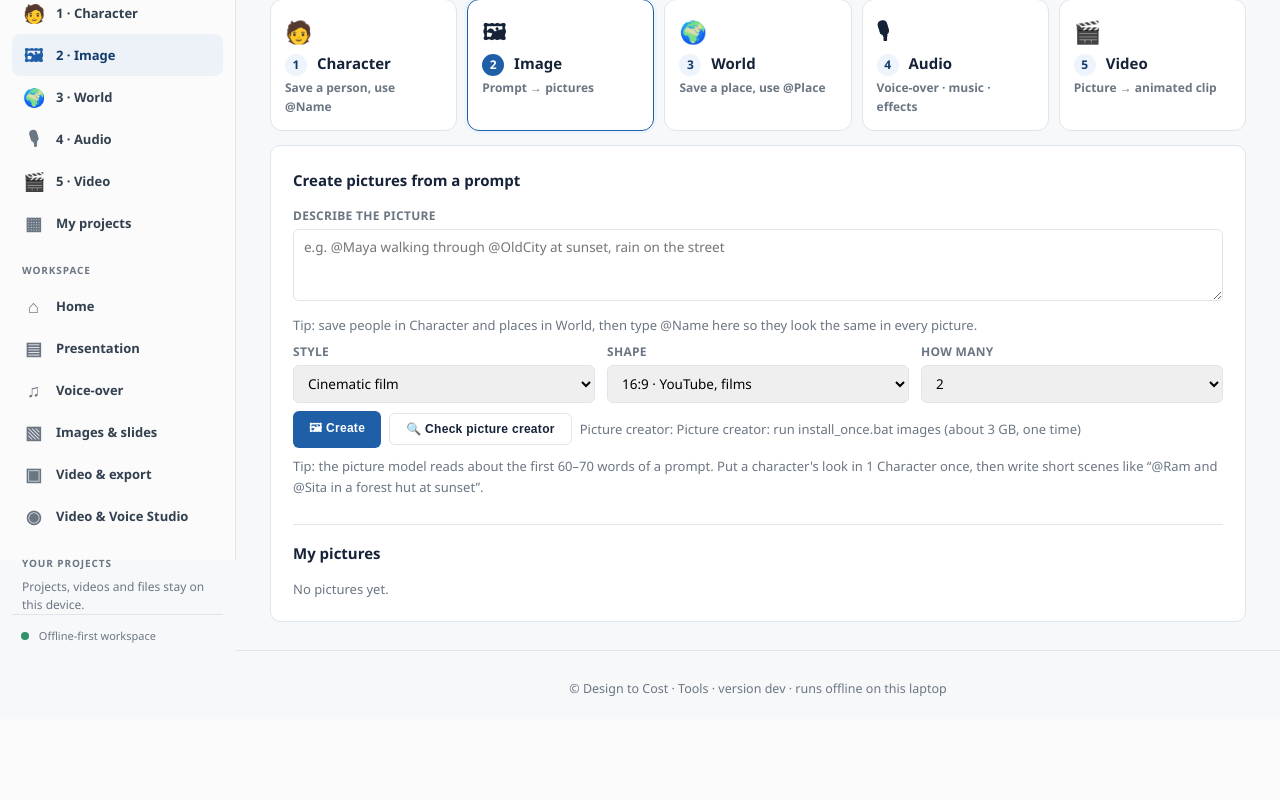
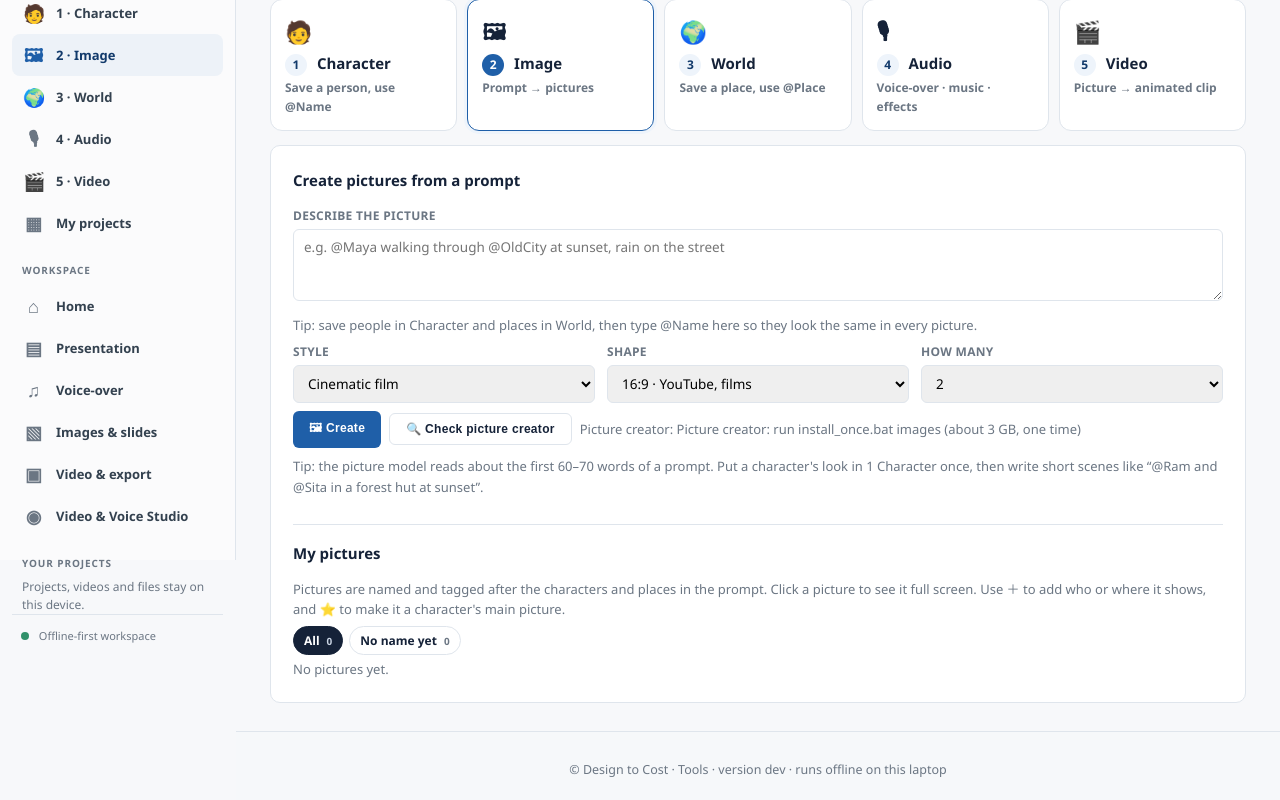
Before and after one commit to amitkumarshukla1210/video_PPT_making, a Flask app: page /tools/image in a window 1280 px wide. Shown: the part 240-1040 px from the top of the page. Before the commit the page ends 936 px from the top, so only its background shows below. Run offline with Flask 3, Linux system fonts and the light colour scheme.

Commit message:
v1.10.0: pictures named and tagged after their characters (filter, add/remove tags, set as portrait), full-screen picture viewer, use saved pictures in Make a video scenes
Co-Authored-By: Claude Opus 5.5 <noreply@anthropic.com>
Claude-Session: https://claude.ai/code/session_014ruEnPmXkj4evgMfg3T2Wi

```diff
--- a/app/main.py
+++ b/app/main.py
@@ -167,7 +167,7 @@ def tools_state():
                    styles={k: v[0] for k, v in tools.STYLES.items()}, looks={k: v["label"] for k, v in motion.LOOKS.items()},
                    moods={k: v["label"] for k, v in library.MOODS.items()}, sfx=library.SFX, engines=tts.status(),
                    default_engine=tts.default_engine(), images=images.status(),
-                   characters=tools.refs("characters"), worlds=tools.refs("worlds"),
+                   characters=tools.refs_with_counts("characters"), worlds=tools.refs_with_counts("worlds"),
                    media={k: tools.media_list(k) for k in tools.KINDS})
 
 
@@ -183,10 +183,57 @@ def media_file(kind, name):
 @app.delete("/api/tools/media/<kind>/<name>")
 def media_delete(kind, name):
     try:
-        tools.media_path(kind, name).unlink()
+        tools.delete_media(kind, name)
     except (ValueError, FileNotFoundError):
         abort(404)
     return jsonify(ok=True)
+
+
+@app.put("/api/tools/media/images/<name>/tags")
+def media_tags(name):
+    """Which characters / places a picture shows (so it can be found and reused)."""
+    try:
+        tools.media_path("images", name)
+    except (ValueError, FileNotFoundError):
+        abort(404)
+    tags = [str(t) for t in (request.json or {}).get("tags", [])][:10]
+    return jsonify(tools.set_picture(name, tags=tags))
+
+
+@app.post("/api/tools/<kind>/<rid>/portrait")
+def ref_portrait(kind, rid):
+    """Use one of My pictures as the character's portrait / the world's view."""
+    if kind not in tools.REF_KINDS:
+        abort(404)
+    item = next((i for i in tools.refs(kind) if i["id"] == rid), None) or abort(404)
+    name = str((request.json or {}).get("image") or "")
+    try:
+        tools.media_path("images", name)
+    except (ValueError, FileNotFoundError):
+        abort(400, "Choose one of your pictures")
+    tools.set_ref_image(kind, rid, name)
+    tags = tools.picture_info(name).get("tags", [])
+    if item["tag"] not in tags:
+        tools.set_picture(name, tags=tags + [item["tag"]])
+    return jsonify(ok=True)
+
+
+@app.post("/api/projects/<pid>/slides/<sid>/from_media")
+def slide_from_media(pid, sid):
+    """Use a picture from My media (e.g. a character picture) for a scene of a project."""
+    proj = _proj(pid)
+    s = next((x for x in proj["slides"] if x["id"] == sid), None) or abort(404)
+    name = str((request.json or {}).get("name") or "")
+    try:
+        src = tools.media_path("images", name)
+    except (ValueError, FileNotFoundError):
+        abort(400, "Picture not found")
+    import shutil
+    dst = f"uploads/media_{uuid.uuid4().hex[:6]}{src.suffix.lower()}"
+    shutil.copyfile(src, P.folder(pid) / dst)
+    s["image"] = dst
+    P.save(proj)
+    return jsonify(proj)
 
 
 @app.get("/api/tools/job")
@@ -310,7 +357,7 @@ def ref_picture(kind, rid):
 
     def work(progress, cancelled):
         r = tools.create_images(f"{item['description']}, {style}", "none", "16:9", 1,
-                                lambda f, m: progress("Creating the picture", f, m), prefix=kind[:-1])
+                                lambda f, m: progress("Creating the picture", f, m), tags=[item["tag"]])
         tools.set_ref_image(kind, rid, r["images"][0])
         return {"image": r["images"][0]}
     return _tool_job(work)
--- a/app/static/make.css
+++ b/app/static/make.css
@@ -111,3 +111,7 @@
 #useBox label { margin-top: 10px; }
 .use-thumb { width: 100%; aspect-ratio: 16 / 9; border-radius: 10px; margin: 8px 0 4px; background: #000; }
 #useBox .modal-box video { max-height: none; }
+
+.picker-box { width: min(980px, 100%); }
+.scene-top .btn + .btn { margin-left: 6px; }
+.scene-top [data-mypic] { margin-left: auto; }
--- a/app/static/tools.css
+++ b/app/static/tools.css
@@ -41,3 +41,26 @@
 .check-report { margin: 12px 0; padding: 12px; border: 1px solid var(--danger); border-radius: 10px; background: #fff7f6; }
 .check-report.ok { border-color: #31916a; background: #f3fbf6; }
 .check-report pre { white-space: pre-wrap; font-size: 12px; margin: 0 0 8px; max-height: 360px; overflow: auto; }
+
+/* picture tags, filters and the full-screen viewer */
+.pic img { cursor: zoom-in; }
+.pic-tags { display: flex; flex-wrap: wrap; gap: 6px; align-items: center; padding: 8px 8px 0; min-height: 34px; }
+.tag { display: inline-flex; align-items: center; gap: 4px; padding: 2px 8px; border-radius: 999px; background: var(--blue-soft); color: var(--brand-dark); font-size: 12px; font-weight: 700; }
+.tag button { border: 0; background: none; color: var(--grey); cursor: pointer; padding: 0 0 0 2px; font-size: 11px; }
+.pic-tags select { width: auto; padding: 2px 6px; font-size: 12px; height: 26px; }
+.pick { position: relative; }
+.pick-tag { position: absolute; left: 4px; bottom: 4px; padding: 0 6px; border-radius: 6px; background: rgba(0,0,0,.65); color: #fff; font-size: 10.5px; font-weight: 700; }
+.ref-pic img { cursor: zoom-in; }
+.chip.on { background: var(--ink); border-color: var(--ink); color: #fff; }
+.viewer { position: fixed; inset: 0; z-index: 300; background: #07090e; display: flex; flex-direction: column; }
+.view-stage { flex: 1; display: grid; place-items: center; padding: 56px 70px 8px; min-height: 0; }
+.view-stage { position: relative; }
+.view-stage img { position: absolute; inset: 56px 70px 8px; width: calc(100% - 140px); height: calc(100% - 64px); object-fit: contain; }
+.view-btn { position: absolute; border: 0; background: rgba(255,255,255,.12); color: #fff; cursor: pointer; border-radius: 50%; width: 48px; height: 48px; font-size: 26px; line-height: 1; }
+.view-btn:hover { background: rgba(255,255,255,.25); }
+.view-close { top: 12px; right: 14px; font-size: 20px; }
+.view-prev { left: 14px; top: 50%; transform: translateY(-50%); }
+.view-next { right: 14px; top: 50%; transform: translateY(-50%); }
+.view-bar { display: flex; gap: 12px; align-items: center; flex-wrap: wrap; padding: 10px 18px 16px; color: #dfe5ee; font-size: 13px; }
+.view-bar #viewText { flex: 1; min-width: 200px; opacity: .85; }
+.view-bar .tag { background: rgba(255,255,255,.15); color: #fff; }
--- a/app/static/tools.js
+++ b/app/static/tools.js
@@ -2,6 +2,8 @@
 const $ = (s) => document.querySelector(s);
 const $$ = (s) => [...document.querySelectorAll(s)];
 let st = null, pickedImage = null;
+let imgFilter = new URLSearchParams(location.search).get("tag") || "";      // "", "@Name" or "untagged"
+let viewList = [], viewAt = 0;                                                // full-screen viewer
 const esc = (s) => String(s ?? "").replace(/[&<>"]/g, (c) => ({ "&": "&amp;", "<": "&lt;", ">": "&gt;", '"': "&quot;" }[c]));
 const sleep = (ms) => new Promise((r) => setTimeout(r, ms));
 function toast(msg, err = false) {
@@ -57,15 +59,56 @@ function mediaRow(kind, f) {
 function renderMedia() {
   $("#videoList").innerHTML = st.media.videos.map((f) => mediaRow("videos", f)).join("") || '<p class="muted">No clips yet.</p>';
   $("#audioList").innerHTML = st.media.audio.map((f) => mediaRow("audio", f)).join("") || '<p class="muted">No audio yet.</p>';
-  $("#imageList").innerHTML = st.media.images.map((f) => `<figure class="pic">
-      <img src="${f.url}" alt="" loading="lazy"><figcaption>
+  const refsAll = [...st.characters, ...st.worlds];
+  const shown = filteredImages();
+  for (const box of ["#imgFilters", "#clipFilters"]) $(box).innerHTML = filterChips();
+  $("#imageList").innerHTML = shown.map((f) => {
+    const mine = refsAll.filter((r) => f.tags.includes(r.tag));
+    const addable = refsAll.filter((r) => !f.tags.includes(r.tag));
+    return `<figure class="pic">
+      <img src="${f.url}" alt="" loading="lazy" data-view="${esc(f.name)}" title="Click to see it full screen">
+      <div class="pic-tags">${f.tags.map((t) => `<span class="tag">${esc(t)}<button data-untag="${esc(f.name)}|${esc(t)}" aria-label="Remove ${esc(t)}">✕</button></span>`).join("")}
+        ${addable.length ? `<select data-addtag="${esc(f.name)}" aria-label="Add a character or place"><option value="">＋ who / where</option>${addable.map((r) => `<option>${esc(r.tag)}</option>`).join("")}</select>` : ""}</div>
+      <figcaption>
       <button class="btn btn-outline small" data-clip="${esc(f.name)}" title="Make an animated clip">🎬 Clip</button>
-      <a class="btn btn-outline small" href="${f.url}?dl=1">⬇</a>
-      <button class="btn btn-outline small danger" data-del="images/${esc(f.name)}">🗑</button></figcaption></figure>`).join("")
-    || '<p class="muted">No pictures yet.</p>';
-  $("#clipPick").innerHTML = st.media.images.slice(0, 24).map((f) => `<button class="pick${f.name === pickedImage ? " on" : ""}" data-pick="${esc(f.name)}">
-      <img src="${f.url}" alt="" loading="lazy"></button>`).join("") || '<p class="muted">No pictures yet — upload one or create one in Image.</p>';
+      ${mine.length ? `<button class="btn btn-outline small" data-portrait="${esc(f.name)}" title="Use as the main picture of ${esc(mine[0].tag)}">⭐ ${esc(mine[0].tag)}</button>` : ""}
+      <a class="btn btn-outline small" href="${f.url}?dl=1" title="Download">⬇</a>
+      <button class="btn btn-outline small danger" data-del="images/${esc(f.name)}" title="Delete">🗑</button></figcaption></figure>`;
+  }).join("") || `<p class="muted">${st.media.images.length ? "No pictures with this filter." : "No pictures yet."}</p>`;
+  $("#clipPick").innerHTML = shown.slice(0, 48).map((f) => `<button class="pick${f.name === pickedImage ? " on" : ""}" data-pick="${esc(f.name)}" title="${esc(f.tags.join(" ") || f.name)}">
+      <img src="${f.url}" alt="" loading="lazy">${f.tags.length ? `<span class="pick-tag">${esc(f.tags.join(" "))}</span>` : ""}</button>`).join("")
+    || '<p class="muted">No pictures yet — upload one or create one in Image.</p>';
 }
+
+function filteredImages() {
+  return st.media.images.filter((f) => !imgFilter || (imgFilter === "untagged" ? !f.tags.length : f.tags.includes(imgFilter)));
+}
+function filterChips() {
+  const tags = [...st.characters, ...st.worlds].map((r) => r.tag);
+  const count = (t) => st.media.images.filter((f) => (t === "untagged" ? !f.tags.length : f.tags.includes(t))).length;
+  const chip = (v, label, n) => `<button class="chip small${imgFilter === v ? " on" : ""}" data-filter="${esc(v)}">${esc(label)} <small>${n}</small></button>`;
+  return chip("", "All", st.media.images.length) + tags.map((t) => chip(t, t, count(t))).join("") + chip("untagged", "No name yet", count("untagged"));
+}
+
+// ---------- full-screen picture viewer ----------
+function openViewer(list, at) {
+  viewList = list; viewAt = Math.max(0, at);
+  showViewer();
+  $("#viewer").classList.remove("hidden");
+  document.body.style.overflow = "hidden";
+}
+function showViewer() {
+  const f = viewList[viewAt]; if (!f) return;
+  $("#viewImg").src = f.url;
+  $("#viewTags").innerHTML = (f.tags || []).map((t) => `<span class="tag">${esc(t)}</span>`).join("");
+  $("#viewText").textContent = [f.prompt, f.date].filter(Boolean).join(" · ");
+  $("#viewDl").href = f.url + "?dl=1";
+  $("#viewCount").textContent = viewList.length > 1 ? `${viewAt + 1} / ${viewList.length}` : "";
+  $("#viewPrev").classList.toggle("hidden", viewList.length < 2);
+  $("#viewNext").classList.toggle("hidden", viewList.length < 2);
+}
+function moveViewer(step) { viewAt = (viewAt + step + viewList.length) % viewList.length; showViewer(); }
+function closeViewer() { $("#viewer").classList.add("hidden"); document.body.style.overflow = ""; }
 
 // ---------- Video ----------
 async function makeClip() {
@@ -155,9 +198,10 @@ function renderRefs(kind) {
     <div class="row wrap"><button class="btn btn-primary" data-save="${kind}">💾 Save ${R.one}</button><button class="btn btn-outline" data-new="${kind}">New</button><span class="muted" id="${kind}Status"></span></div>
     <div class="progress hidden" id="${kind}Prog"><div class="bar"><div></div></div><p class="muted"></p></div>
     <div class="ref-grid">${list.map((i) => `<article class="ref">
-      <div class="ref-pic">${i.image ? `<img src="/media/images/${esc(i.image)}" alt="">` : `<span>${kind === "worlds" ? "🌍" : "🧑"}</span>`}</div>
+      <div class="ref-pic">${i.image ? `<img src="/media/images/${esc(i.image)}" alt="" data-viewurl="/media/images/${esc(i.image)}" data-viewtag="${esc(i.tag)}" title="Click to see it full screen">` : `<span>${kind === "worlds" ? "🌍" : "🧑"}</span>`}</div>
       <div class="ref-body"><b>${esc(i.name)}</b> <code>${esc(i.tag)}</code><p>${esc(i.description)}</p>
       ${i.voice ? `<p class="muted">🎙 ${esc(i.voice.engine)} · ${esc(i.voice.voice || "default")}</p>` : ""}
+      <p><a href="/tools/image?tag=${encodeURIComponent(i.tag)}">🖼 ${i.pictures || 0} picture${i.pictures === 1 ? "" : "s"} of ${esc(i.tag)}</a></p>
       <div class="row wrap"><button class="btn btn-outline small" data-pic="${kind}/${i.id}" ${st.images.available ? "" : "disabled title='Picture creator not installed'"}>${R.pic}</button>
       <button class="btn btn-outline small" data-edit="${kind}/${i.id}">✎ Edit</button>
       <button class="btn btn-outline small" data-copy="${esc(i.tag)}">Copy ${esc(i.tag)}</button>
@@ -231,11 +275,48 @@ async function init() {
     if (c?.voice) { fillVoice(c.voice.engine, c.voice.lang, c.voice.voice); $("#vSpeed").value = c.voice.speed || 1; }
   };
 
+  document.addEventListener("change", async (e) => {
+    const name = e.target.dataset?.addtag; if (!name || !e.target.value) return;
+    const f = st.media.images.find((x) => x.name === name);
+    await api(`/api/tools/media/images/${encodeURIComponent(name)}/tags`, { method: "PUT", json: { tags: [...f.tags, e.target.value] } })
+      .catch((err) => toast(err.message, true));
+    await refresh(); renderMedia(); renderRefs("characters"); renderRefs("worlds");
+  });
+  $("#viewClose").onclick = closeViewer;
+  $("#viewPrev").onclick = () => moveViewer(-1);
+  $("#viewNext").onclick = () => moveViewer(1);
+  $("#viewer").addEventListener("click", (e) => { if (e.target.id === "viewer" || e.target.classList.contains("view-stage")) closeViewer(); });
+  document.addEventListener("keydown", (e) => {
+    if ($("#viewer").classList.contains("hidden")) return;
+    if (e.key === "Escape") closeViewer();
+    else if (e.key === "ArrowLeft") moveViewer(-1);
+    else if (e.key === "ArrowRight") moveViewer(1);
+  });
   document.addEventListener("click", async (e) => {
+    const v = e.target.closest("[data-view], [data-viewurl]");
+    if (v) {
+      if (v.dataset.view) { const list = filteredImages(); return openViewer(list, list.findIndex((f) => f.name === v.dataset.view)); }
+      const f = st.media.images.find((x) => v.dataset.viewurl.endsWith("/" + x.name));
+      return openViewer([f || { url: v.dataset.viewurl, tags: [v.dataset.viewtag] }], 0);
+    }
     const t = e.target.closest("button, [data-pick]"); if (!t) return;
     const d = t.dataset;
     try {
       if (d.pick) { pickedImage = d.pick; renderMedia(); }
+      else if (d.filter !== undefined) {
+        imgFilter = d.filter; renderMedia();
+        history.replaceState(null, "", location.pathname + (imgFilter ? `?tag=${encodeURIComponent(imgFilter)}` : ""));
+      } else if (d.untag) {
+        const [name, tag] = d.untag.split("|");
+        const f = st.media.images.find((x) => x.name === name);
+        await api(`/api/tools/media/images/${encodeURIComponent(name)}/tags`, { method: "PUT", json: { tags: f.tags.filter((x) => x !== tag) } });
+        await refresh(); renderMedia(); renderRefs("characters"); renderRefs("worlds");
+      } else if (d.portrait) {
+        const f = st.media.images.find((x) => x.name === d.portrait);
+        const r = [...st.characters.map((c) => ["characters", c]), ...st.worlds.map((w) => ["worlds", w])].find(([, x]) => f.tags.includes(x.tag));
+        await api(`/api/tools/${r[0]}/${r[1].id}/portrait`, { method: "POST", json: { image: f.name } });
+        await refresh(); renderRefs(r[0]); renderMedia(); toast(`Now the main picture of ${r[1].tag}`);
+      }
       else if (d.clip) { pickedImage = d.clip; history.replaceState(null, "", "/tools/video"); show("video"); renderMedia(); window.scrollTo({ top: 0 }); }
       else if (d.ins) { const ta = $("#imgPrompt"); ta.value = (ta.value + " " + d.ins + " ").replace(/^\s+/, ""); ta.focus(); }
       else if (d.del) {
--- a/app/templates/tools.html
+++ b/app/templates/tools.html
@@ -43,6 +43,7 @@
       <div><label for="clipFx">Effect</label><select id="clipFx"></select></div>
     </div>
     <p class="muted">Pick a picture (or upload one). It becomes a short shot: a slow camera push-in, your words rising over it, and music. Use clips in reels or as scenes.</p>
+    <div class="refs-row" id="clipFilters"></div>
     <div class="pick-grid" id="clipPick"></div>
     <div class="row wrap"><label class="btn btn-outline small" for="clipUpload">⬆ Upload a picture</label><input type="file" id="clipUpload" accept="image/*" class="visually-hidden"><a class="btn btn-outline small" href="/tools/image">🖼 Create a picture</a></div>
     <div class="grid-opts">
@@ -83,6 +84,8 @@
     <div class="check-report hidden" id="imgReport"><pre></pre><button class="btn btn-outline small" id="imgCopy">📋 Copy report</button></div>
     <div class="progress hidden" id="imgProg"><div class="bar"><div></div></div><p class="muted"></p></div>
     <h3 class="sub">My pictures</h3>
+    <p class="muted">Pictures are named and tagged after the characters and places in the prompt. Click a picture to see it full screen. Use ＋ to add who or where it shows, and ⭐ to make it a character's main picture.</p>
+    <div class="refs-row" id="imgFilters"></div>
     <div class="pic-grid" id="imageList"></div>
   </section>
 
@@ -114,6 +117,14 @@
   <section class="card tool hidden" id="t-character" data-kind="characters"></section>
   <section class="card tool hidden" id="t-world" data-kind="worlds"></section>
 </main>
+<div id="viewer" class="viewer hidden" role="dialog" aria-modal="true" aria-label="Picture, full screen">
+  <div class="view-stage"><img id="viewImg" alt=""></div>
+  <button class="view-btn view-close" id="viewClose" aria-label="Close (Esc)">✕</button>
+  <button class="view-btn view-prev" id="viewPrev" aria-label="Previous picture (←)">‹</button>
+  <button class="view-btn view-next" id="viewNext" aria-label="Next picture (→)">›</button>
+  <div class="view-bar"><span id="viewTags"></span><span id="viewText"></span><span id="viewCount"></span>
+    <a class="btn btn-primary small" id="viewDl" href="#">⬇ Download</a></div>
+</div>
 <footer><div class="footnote">© Design to Cost · Tools · version {{ version }} · runs offline on this laptop</div></footer>
 <div id="toast" class="toast hidden"></div>
 <script src="/static/tools.js"></script>
```
Also changed, not shown: app/static/make.js (+38 -0 lines), app/templates/make.html (+9 -0 lines), app/tools.py (+101 -6 lines), tests/test_make_e2e.py (+48 -0 lines), tests/test_tools.py (+69 -0 lines), CHANGELOG.md, 1 other file.
